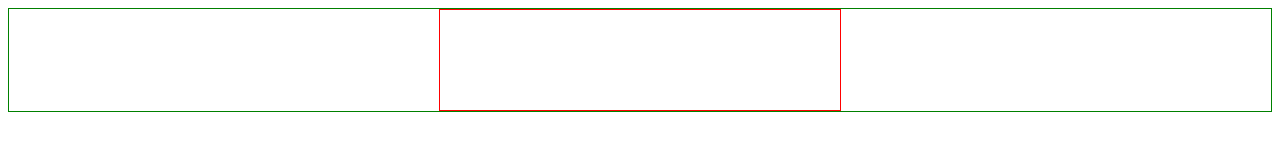
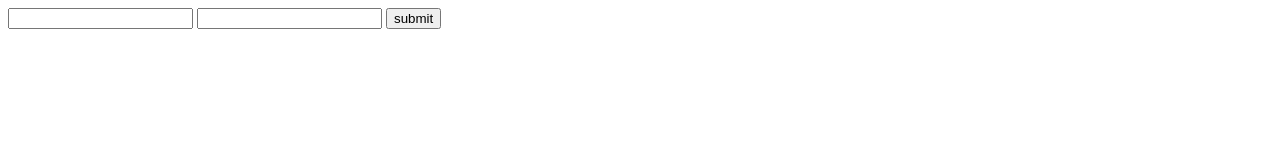
Before and after one commit to hyperius1/temp, a plain HTML site: page index.html in a window 1280 px wide. Drawn offline with Linux system fonts and the light colour scheme.

Commit message:
p28 ex 1 button

```diff
--- a/index.html
+++ b/index.html
@@ -8,8 +8,5 @@
 </head>
 
 <body>
-<div id="parent">
-	<div id="child"></div>
-</div>
-</body>
+<input> <input> <button>submit</button>
 </html>
```
